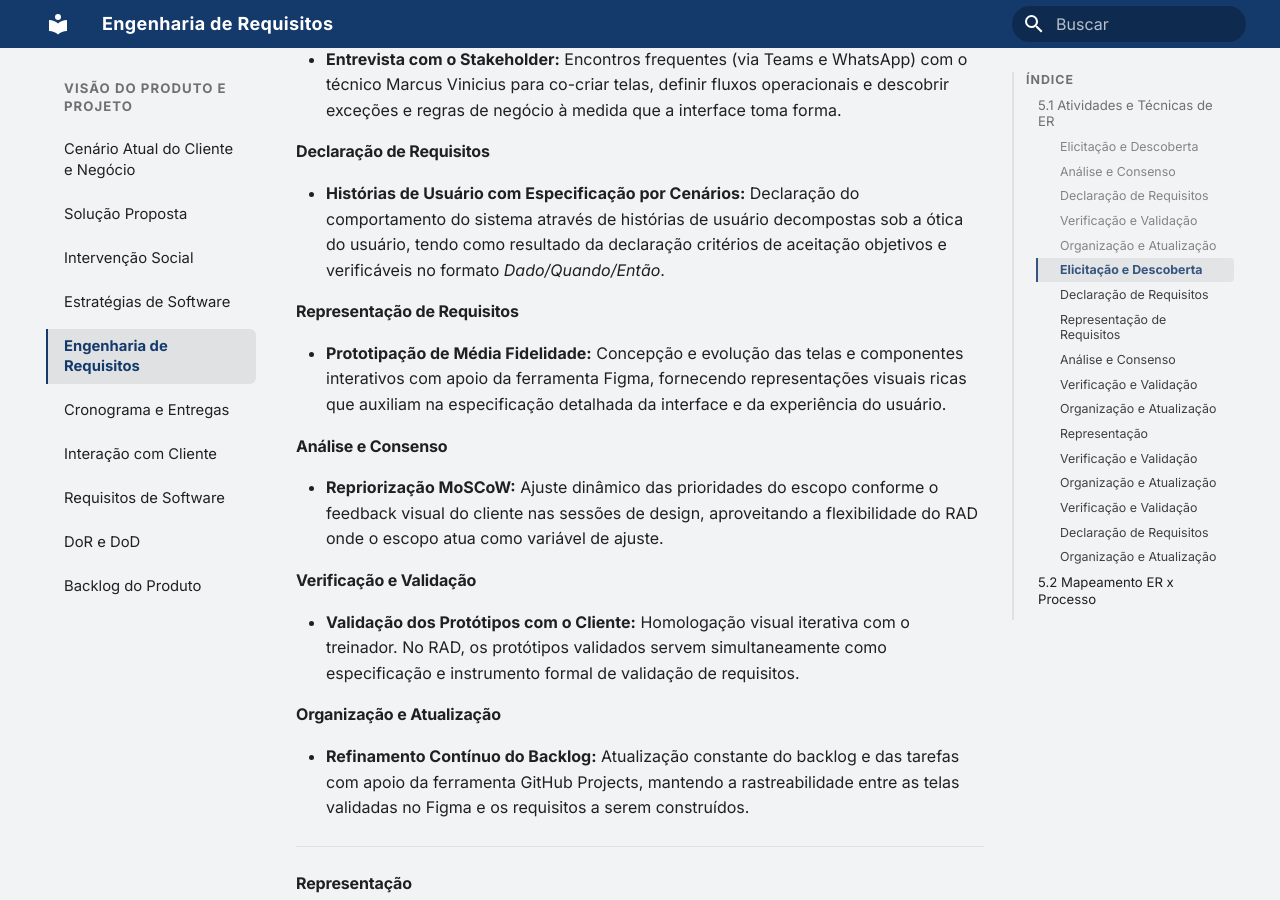
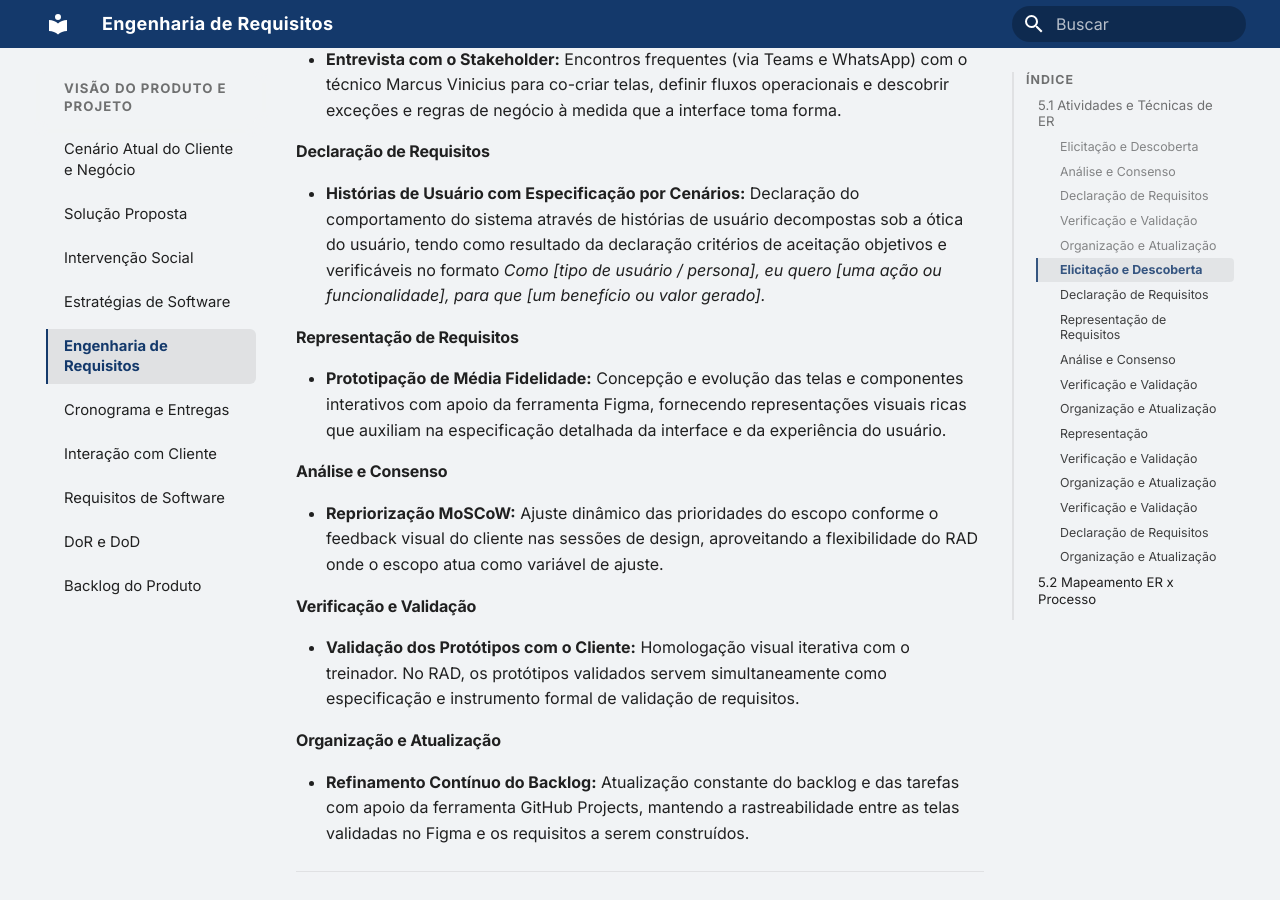
Before and after one commit to mdsreq-fga-unb/REQ-2026.2-T01-FutBoard, an MkDocs documentation site: the page built from docs/visao-produto/engenharia-requisitos.md, in a window 1280 px wide and 900 px high, scrolled down 1665 px. Built offline with MkDocs 1.6.1 and Material for MkDocs 9.7.7, drawn with Linux system fonts in a browser that asks for light colours.

Commit message:
docs: arrumando parte tópico 5.1, historia de usuario

```diff
--- a/docs/visao-produto/engenharia-requisitos.md
+++ b/docs/visao-produto/engenharia-requisitos.md
@@ -42,7 +42,9 @@ Abaixo estão detalhadas as atividades e técnicas de Engenharia de Requisitos a
 - **Entrevista com o Stakeholder:** Encontros frequentes (via Teams e WhatsApp) com o técnico Marcus Vinicius para co-criar telas, definir fluxos operacionais e descobrir exceções e regras de negócio à medida que a interface toma forma.
 
 #### Declaração de Requisitos
-- **Histórias de Usuário com Especificação por Cenários:** Declaração do comportamento do sistema através de histórias de usuário decompostas sob a ótica do usuário, tendo como resultado da declaração critérios de aceitação objetivos e verificáveis no formato *Dado/Quando/Então*.
+- **Histórias de Usuário com Especificação por Cenários:** Declaração do comportamento do sistema através de histórias de usuário decompostas sob a ótica do usuário, tendo como resultado da declaração critérios de aceitação objetivos e verificáveis no formato *Como [tipo de usuário / persona],
+eu quero [uma ação ou funcionalidade],
+para que [um benefício ou valor gerado].*
 
 #### Representação de Requisitos
 - **Prototipação de Média Fidelidade:** Concepção e evolução das telas e componentes interativos com apoio da ferramenta Figma, fornecendo representações visuais ricas que auxiliam na especificação detalhada da interface e da experiência do usuário.
```
